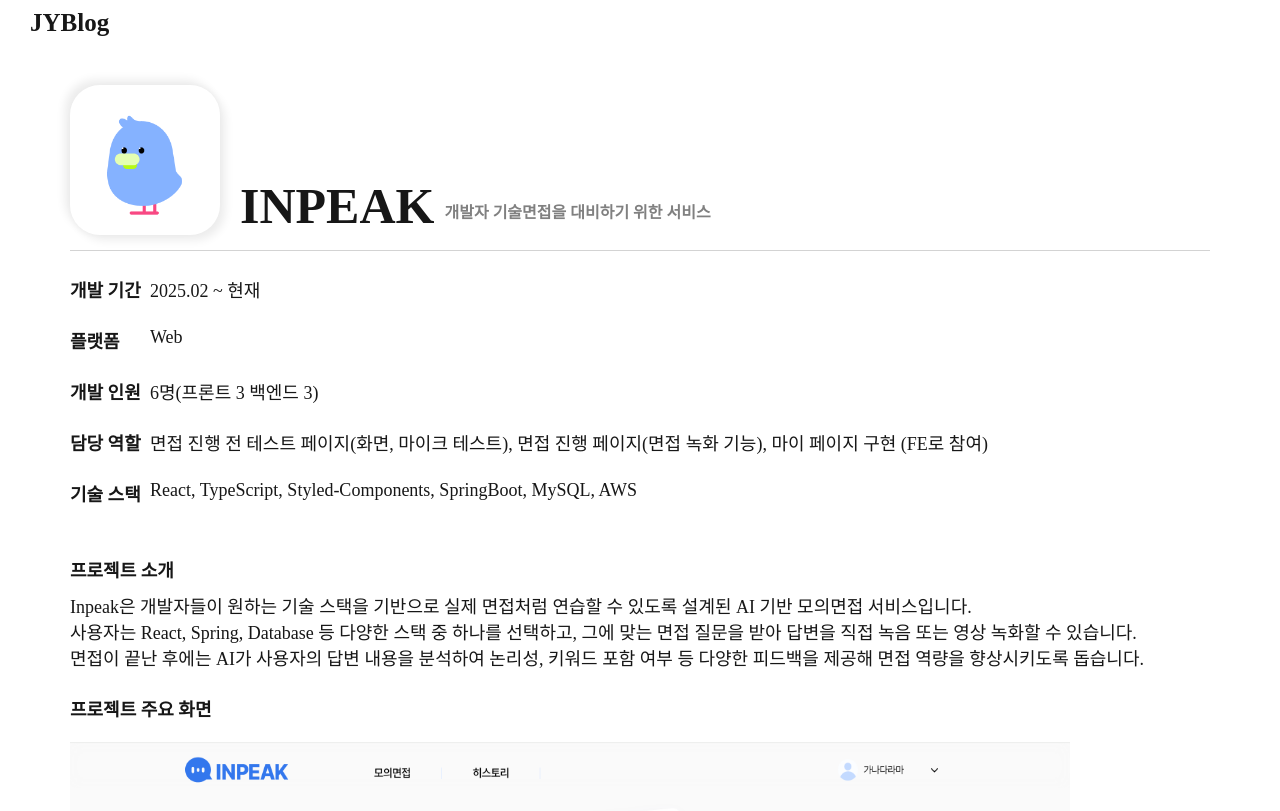
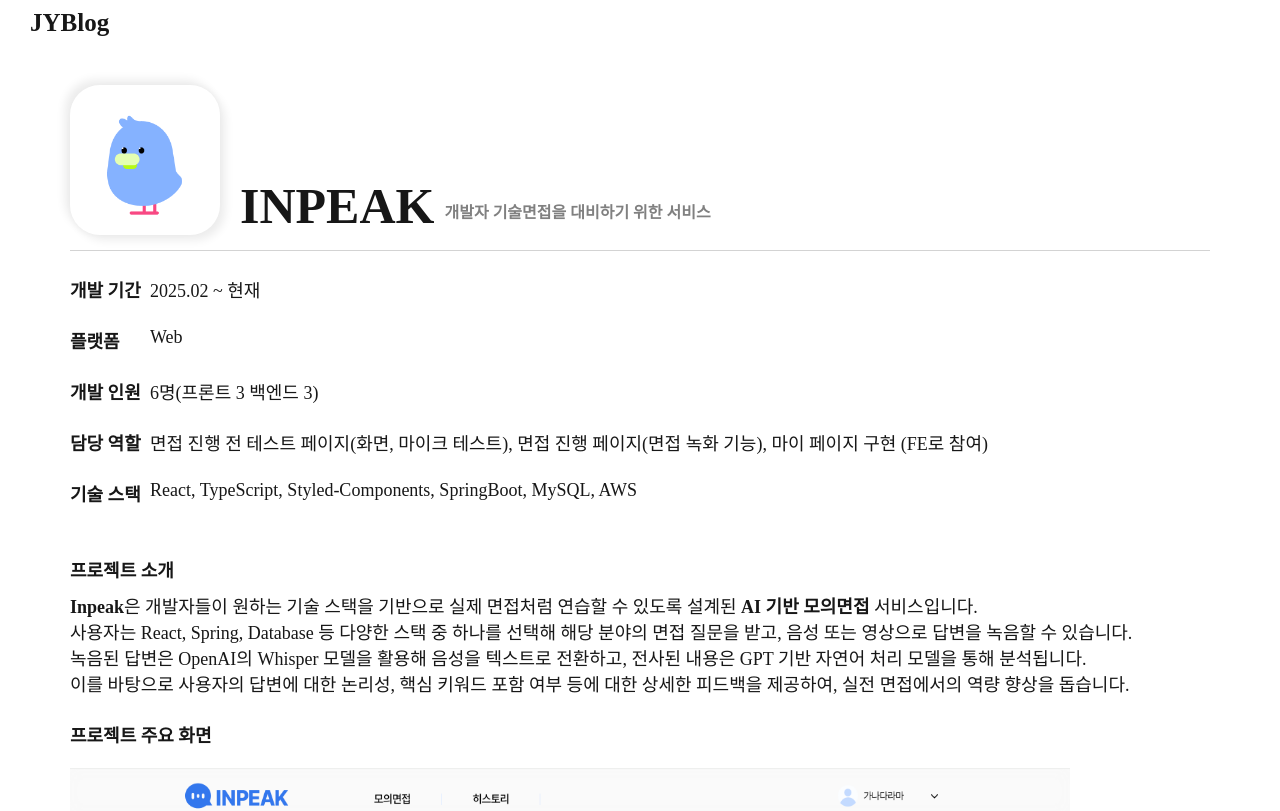
Before and after one commit to qowldud/JYBlog, a Next.js app: page /inpeak in a window 1280 px wide. Shown: the top 811 px of the page. Built offline with nearby package versions, Linux system fonts and the light colour scheme.

Commit message:
feat: project 내용 추가

```diff
--- a/src/app/inpeak/_components/Content.tsx
+++ b/src/app/inpeak/_components/Content.tsx
@@ -47,13 +47,16 @@
       >
         <div className={styles.container__list__title}>프로젝트 소개</div>
         <div className={styles.container__list__content}>
-          Inpeak은 개발자들이 원하는 기술 스택을 기반으로 실제 면접처럼 연습할
-          수 있도록 설계된 AI 기반 모의면접 서비스입니다. <br />
-          사용자는 React, Spring, Database 등 다양한 스택 중 하나를 선택하고,
-          그에 맞는 면접 질문을 받아 답변을 직접 녹음 또는 영상 녹화할 수
-          있습니다. <br /> 면접이 끝난 후에는 AI가 사용자의 답변 내용을 분석하여
-          논리성, 키워드 포함 여부 등 다양한 피드백을 제공해 면접 역량을
-          향상시키도록 돕습니다.
+          <strong>Inpeak</strong>은 개발자들이 원하는 기술 스택을 기반으로 실제
+          면접처럼 연습할 수 있도록 설계된 <b>AI 기반 모의면접</b> 서비스입니다.{" "}
+          <br />
+          사용자는 React, Spring, Database 등 다양한 스택 중 하나를 선택해 해당
+          분야의 면접 질문을 받고, 음성 또는 영상으로 답변을 녹음할 수 있습니다.{" "}
+          <br /> 녹음된 답변은 OpenAI의 Whisper 모델을 활용해 음성을 텍스트로
+          전환하고, 전사된 내용은 GPT 기반 자연어 처리 모델을 통해 분석됩니다.
+          <br />
+          이를 바탕으로 사용자의 답변에 대한 논리성, 핵심 키워드 포함 여부 등에
+          대한 상세한 피드백을 제공하여, 실전 면접에서의 역량 향상을 돕습니다.
         </div>
       </div>
 
```
Also changed, not shown: src/app/union/_components/Content.tsx (+14 -6 lines).
